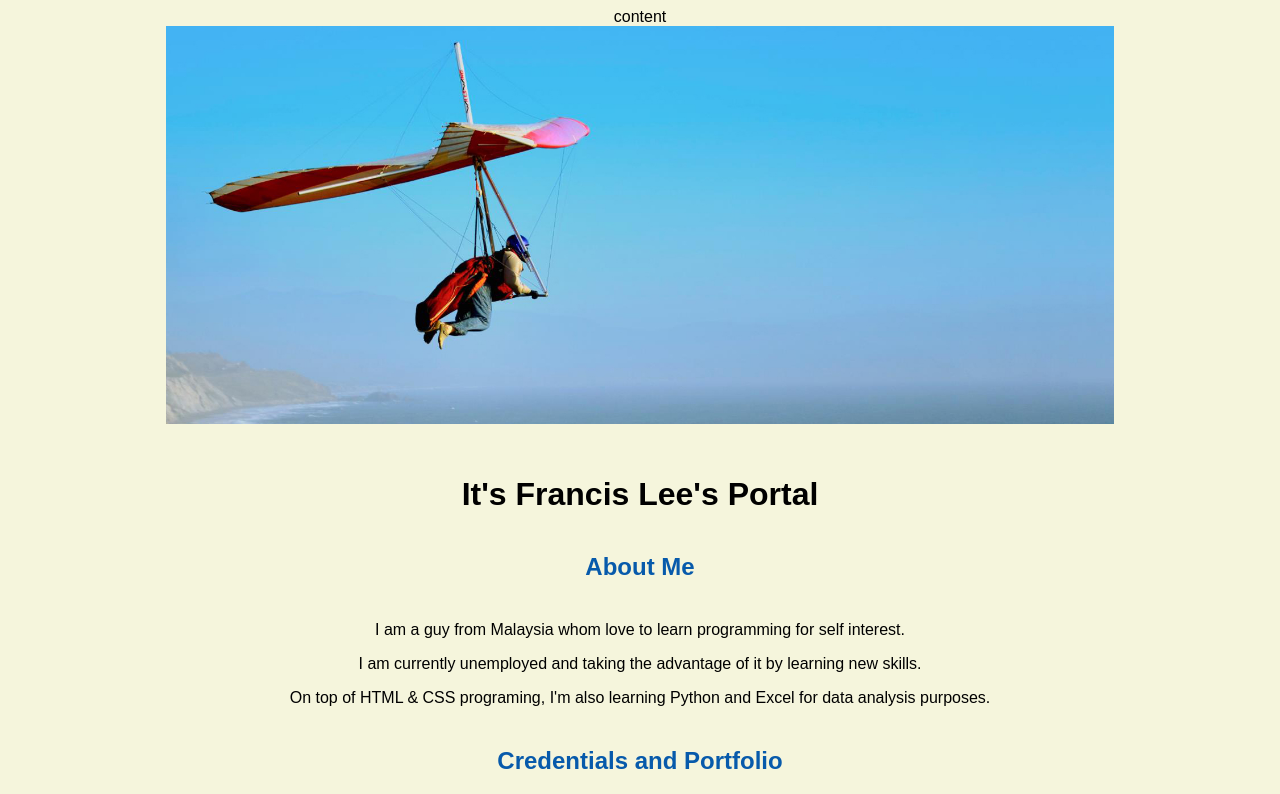
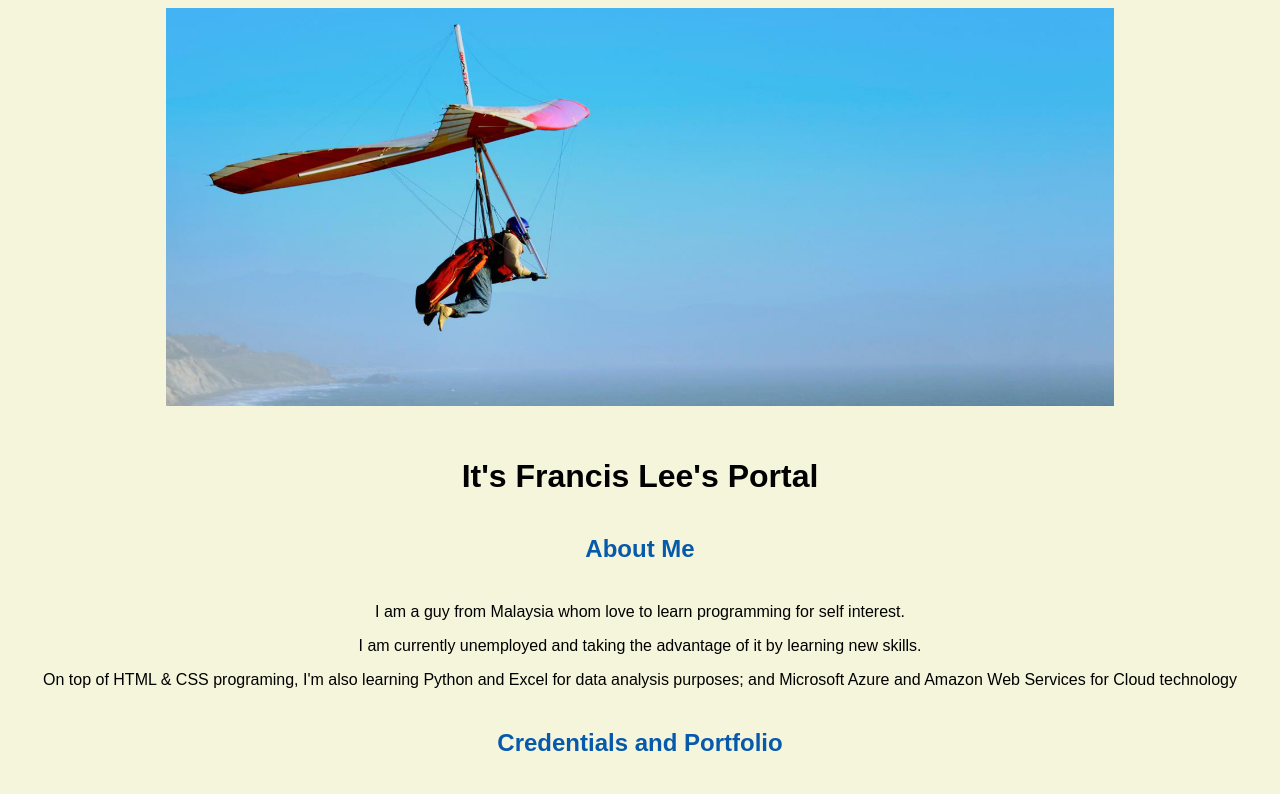
Before and after one commit to leech22/leech22.github.io, a plain HTML site: page index.html in a window 1280 px wide. Shown: the top 794 px of the page. Drawn offline with Linux system fonts and the light colour scheme.

Commit message:
Update index.html

```diff
--- a/index.html
+++ b/index.html
@@ -13,14 +13,14 @@
     <meta name="name" content="Francis Lee's Portal">
     <meta name="robots" content="noindex, nofollow">
 
- content  </header>
+ </header>
     <body>
       <img src="images/banner.jpg" width="75%" alt="banner">
       <h1>It's Francis Lee's Portal</h1>
       <h2>About Me</h2>
       <p>I am a guy from Malaysia whom love to learn programming for self interest.</p>
       <p>I am currently unemployed and taking the advantage of it by learning new skills.</p>
-      <p>On top of HTML & CSS programing, I'm also learning Python and Excel for data analysis purposes.</p>
+      <p>On top of HTML & CSS programing, I'm also learning Python and Excel for data analysis purposes; and Microsoft Azure and Amazon Web Services for Cloud technology</p>
       <h2>Credentials and Portfolio</h2>
 
       <p><a href="resume.html">My Resume</a> | <a href="https://github.com/leech22">My GitHub</a></p>
```
